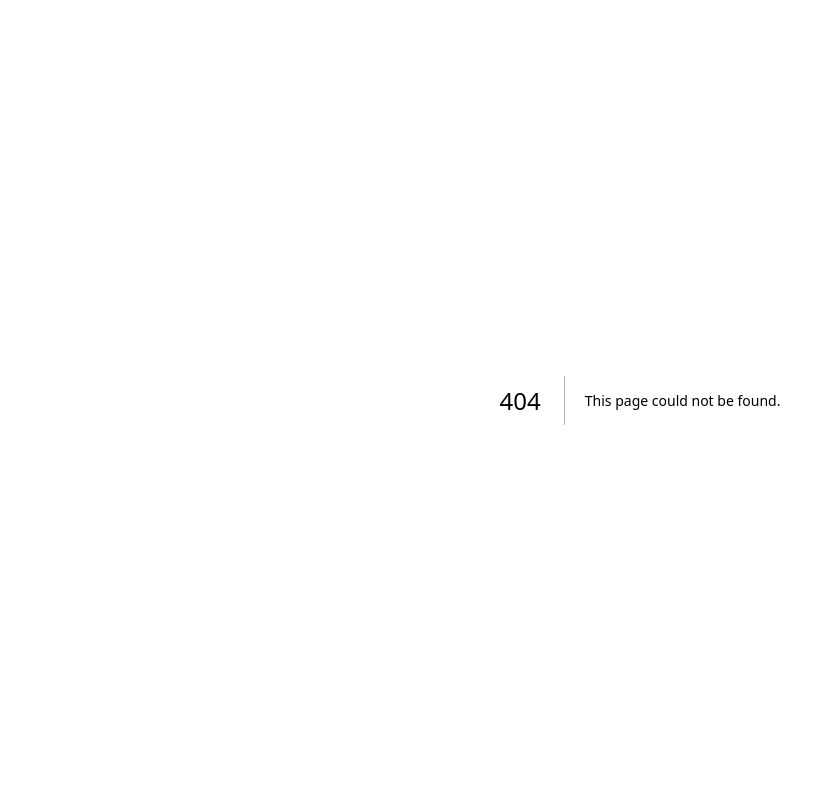
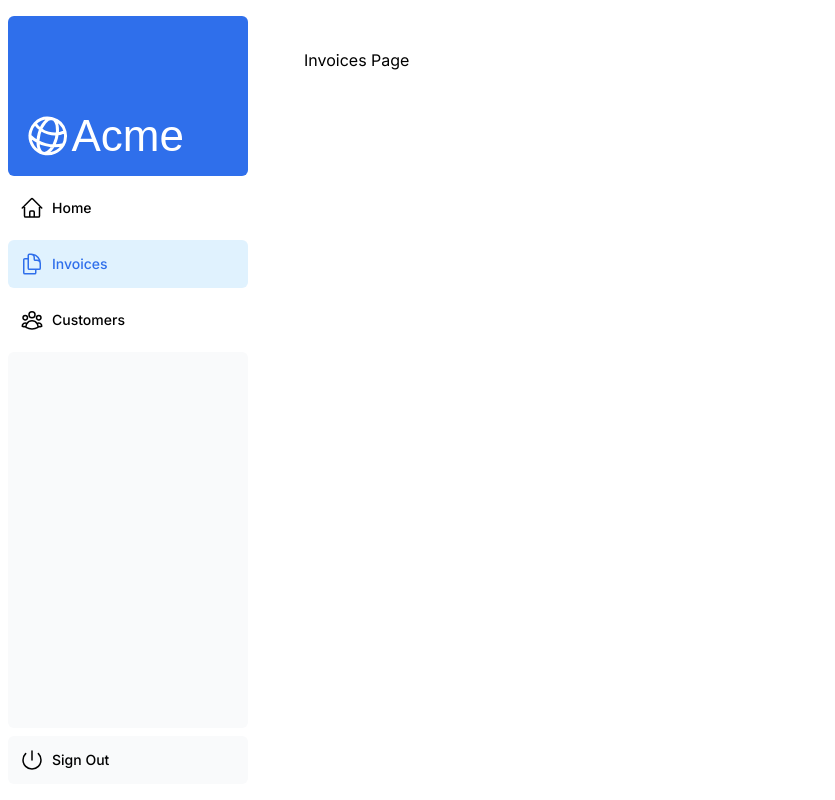
Before and after one commit to daniel-echevarria/next-practice, a Next.js app: page /dashboard/invoices in a window 1280 px wide. Before the commit this address had no page. Shown: the whole page, without its empty margins (0-835 px from the left). Built offline with nearby package versions, Linux system fonts and the light colour scheme; a web font is replaced by a local one.

Commit message:
Add client side navigation

```diff
--- /dev/null
+++ b/app/dashboard/customers/page.tsx
@@ -0,0 +1,3 @@
+export default function Page() {
+  return <p>Customers Page</p>;
+}
--- /dev/null
+++ b/app/dashboard/invoices/page.tsx
@@ -0,0 +1,3 @@
+export default function Page() {
+  return <p>Invoices Page</p>;
+}
--- /dev/null
+++ b/app/dashboard/layout.tsx
@@ -0,0 +1,12 @@
+import SideNav from "@/app/ui/dashboard/sidenav";
+
+export default function Layout({ children }: { children: React.ReactNode }) {
+  return (
+    <div className="flex h-screen flex-col md:flex-row md:overflow-hidden">
+      <div className="w-full flex-none md:w-64">
+        <SideNav />
+      </div>
+      <div className="flex-grow p-6 md:overflow-y-auto md:p-12">{children}</div>
+    </div>
+  );
+}
--- /dev/null
+++ b/app/dashboard/page.tsx
@@ -0,0 +1,3 @@
+export default function Page() {
+  return <p>Dashboard Page</p>;
+}
--- a/app/ui/dashboard/nav-links.tsx
+++ b/app/ui/dashboard/nav-links.tsx
@@ -1,35 +1,47 @@
+"use client";
+
 import {
   UserGroupIcon,
   HomeIcon,
   DocumentDuplicateIcon,
-} from '@heroicons/react/24/outline';
+} from "@heroicons/react/24/outline";
+
+import Link from "next/link";
+import { usePathname } from "next/navigation";
+import clsx from "clsx";
 
 // Map of links to display in the side navigation.
 // Depending on the size of the application, this would be stored in a database.
 const links = [
-  { name: 'Home', href: '/dashboard', icon: HomeIcon },
+  { name: "Home", href: "/dashboard", icon: HomeIcon },
   {
-    name: 'Invoices',
-    href: '/dashboard/invoices',
+    name: "Invoices",
+    href: "/dashboard/invoices",
     icon: DocumentDuplicateIcon,
   },
-  { name: 'Customers', href: '/dashboard/customers', icon: UserGroupIcon },
+  { name: "Customers", href: "/dashboard/customers", icon: UserGroupIcon },
 ];
 
 export default function NavLinks() {
+  const path = usePathname();
   return (
     <>
       {links.map((link) => {
         const LinkIcon = link.icon;
         return (
-          <a
+          <Link
             key={link.name}
             href={link.href}
-            className="flex h-[48px] grow items-center justify-center gap-2 rounded-md bg-gray-50 p-3 text-sm font-medium hover:bg-sky-100 hover:text-blue-600 md:flex-none md:justify-start md:p-2 md:px-3"
+            className={clsx(
+              "flex h-[48px] grow items-center justify-center gap-2 rounded-md bg-grey-50 p-3 text-sm font-medium hover:bg-sky-100 hover:text-blue-600 md:flex-none md:justify-start md:p-2 md:px-3",
+              {
+                "bg-sky-100 text-blue-600": path === link.href,
+              }
+            )}
           >
             <LinkIcon className="w-6" />
             <p className="hidden md:block">{link.name}</p>
-          </a>
+          </Link>
         );
       })}
     </>
--- a/app/ui/global.css
+++ b/app/ui/global.css
@@ -2,17 +2,17 @@
 @tailwind components;
 @tailwind utilities;
 
-input[type='number'] {
+input[type="number"] {
   -moz-appearance: textfield;
   appearance: textfield;
 }
 
-input[type='number']::-webkit-inner-spin-button {
+input[type="number"]::-webkit-inner-spin-button {
   -webkit-appearance: none;
   margin: 0;
 }
 
-input[type='number']::-webkit-outer-spin-button {
+input[type="number"]::-webkit-outer-spin-button {
   -webkit-appearance: none;
   margin: 0;
 }
```
